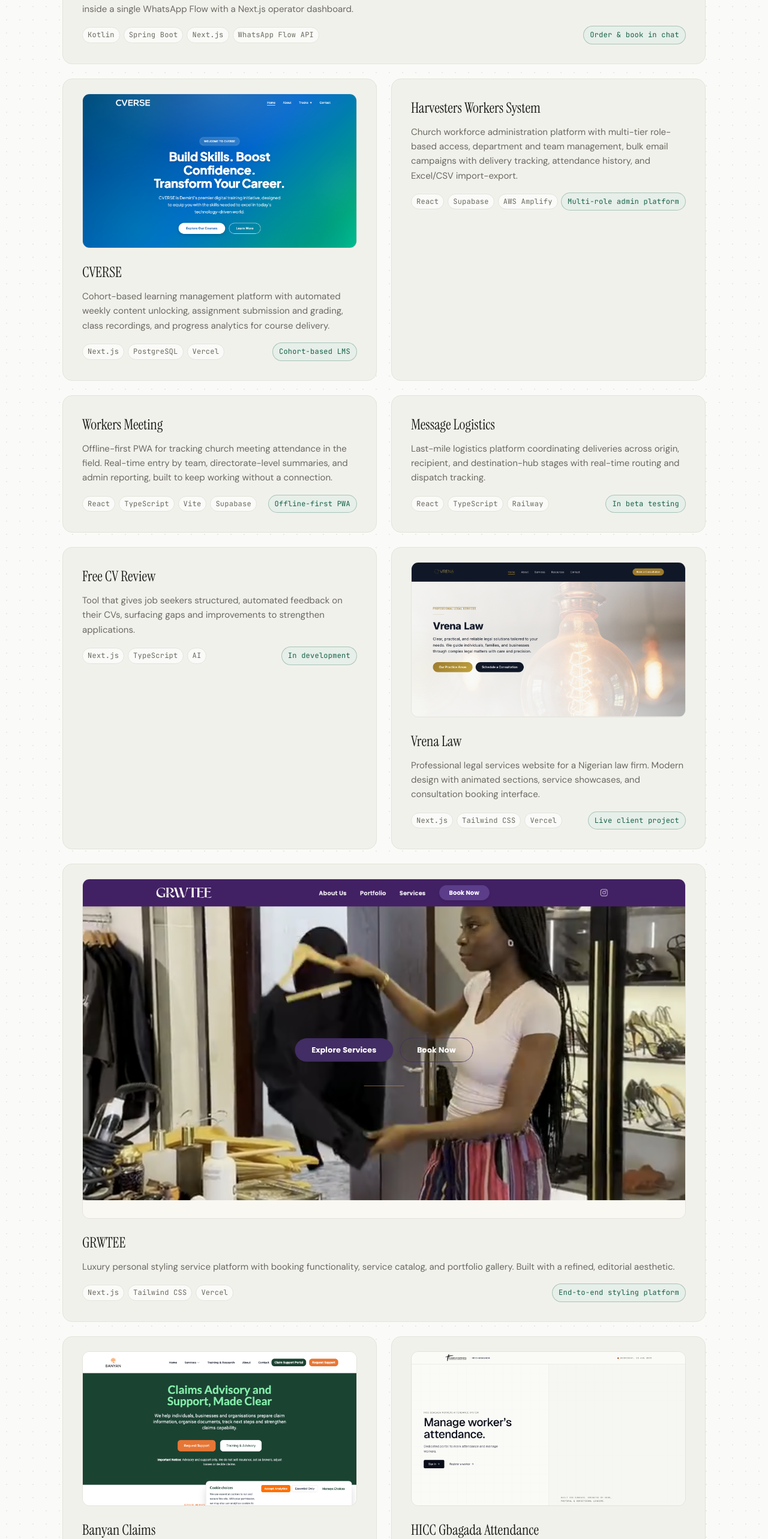
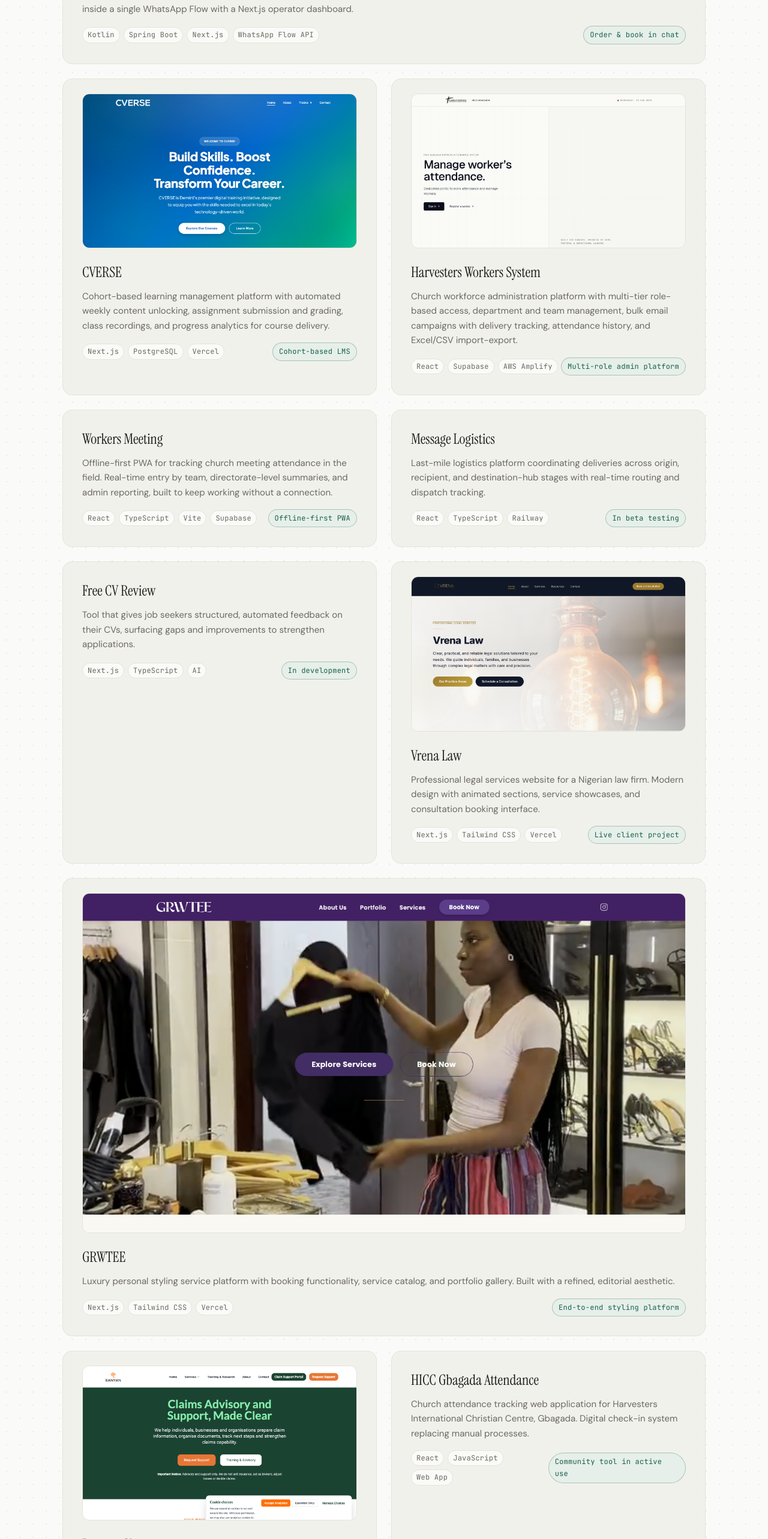
Before and after one commit to IamDejman/portfolio, a Next.js app: page /work in a window 1280 px wide. Shown: the part 2200-4766 px from the top of the page at 60% size. Built offline with nearby package versions, Linux system fonts and the light colour scheme.

Commit message:
fix: attendance.hiccgbagada.com belongs to Harvesters Workers System

```diff
--- a/src/data/content.ts
+++ b/src/data/content.ts
@@ -212,6 +212,8 @@ export const builtProjects: BuiltProject[] = [
   },
   {
     title: "Harvesters Workers System",
+    url: "https://attendance.hiccgbagada.com",
+    image: "/work/hicc-attendance.png",
     description:
       "Church workforce administration platform with multi-tier role-based access, department and team management, bulk email campaigns with delivery tracking, attendance history, and Excel/CSV import-export.",
     tech: ["React", "Supabase", "AWS Amplify"],
@@ -268,8 +270,6 @@ export const builtProjects: BuiltProject[] = [
   },
   {
     title: "HICC Gbagada Attendance",
-    image: "/work/hicc-attendance.png",
-    url: "https://attendance.hiccgbagada.com",
     description:
       "Church attendance tracking web application for Harvesters International Christian Centre, Gbagada. Digital check-in system replacing manual processes.",
     tech: ["React", "JavaScript", "Web App"],
```
